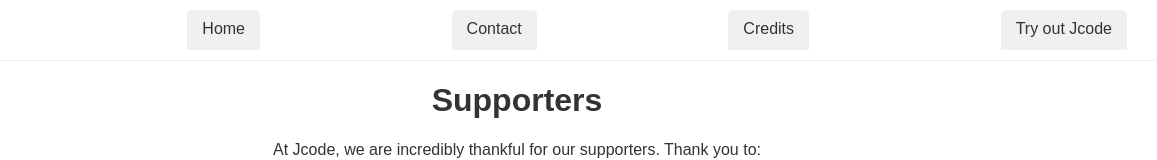
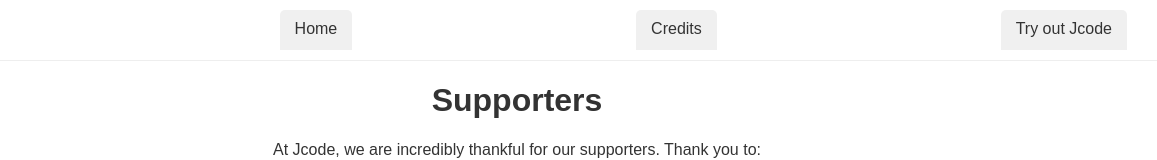
Before and after one commit to Jcode-Official/jcode-official.github.io, a plain HTML site: page supporters.html in a window 1280 px wide. Shown: the top 160 px of the page, 123-1280 px from the left. Drawn offline with Linux system fonts and the light colour scheme.

Commit message:
Update supporters.html

```diff
--- a/supporters.html
+++ b/supporters.html
@@ -215,7 +215,7 @@
     <nav class="tool-nav">
         <img src="assets/logo.png" alt="Jcode Logo" class="logo-tab">
         <a href="index.html" class = "tab">Home</a>
-        <a href="mailto:contactjbluebird@icloud.com" class = "tab">Contact</a>
+        <!--<a href="mailto:contactjbluebird@icloud.com" class = "tab">Contact</a>-->
         <a href="credits.html" class = "tab">Credits</a>
         <a href="Jcode 2.0/index.html" class = "tab">Try out Jcode</a>
     </nav>
```
